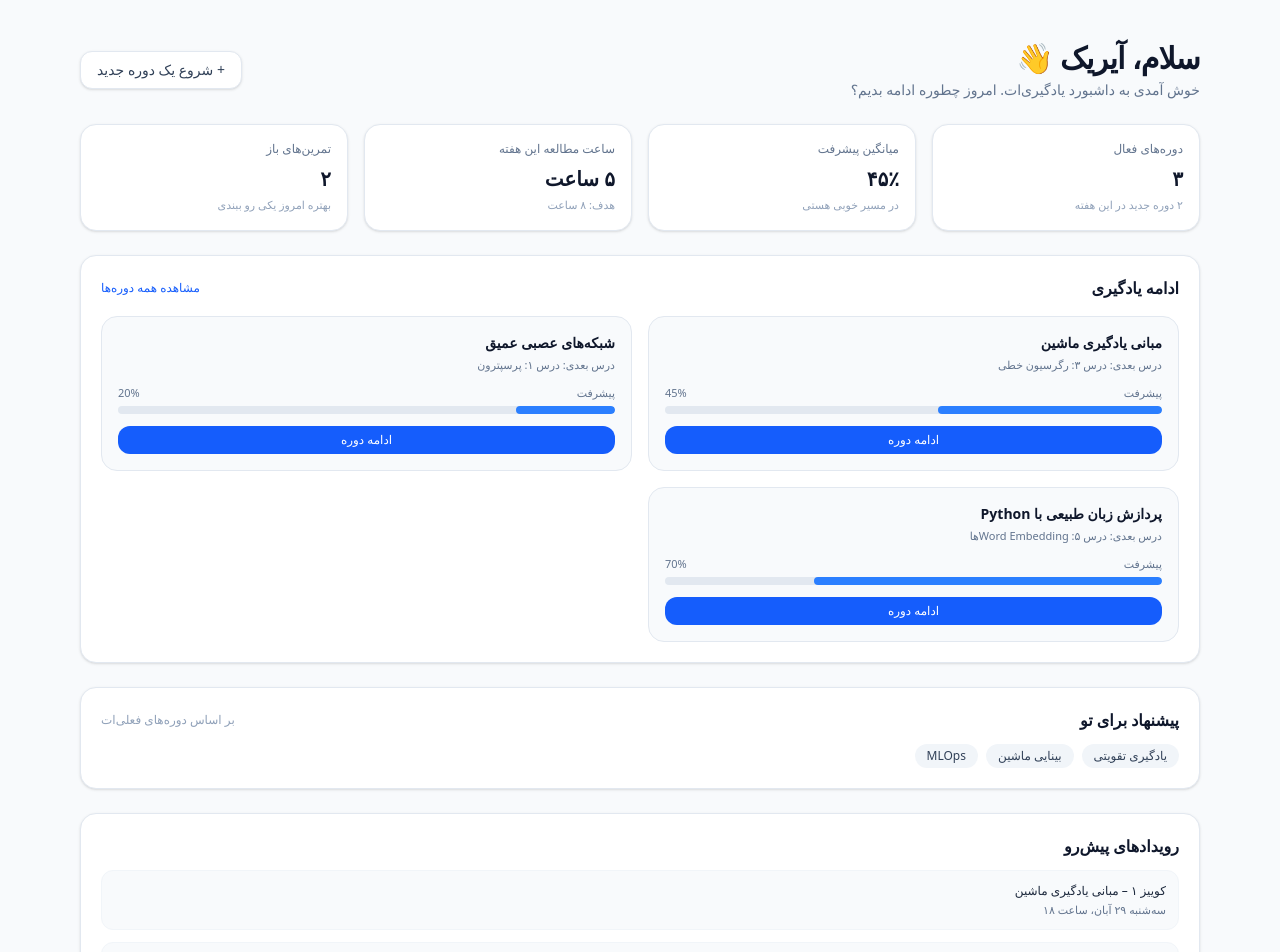
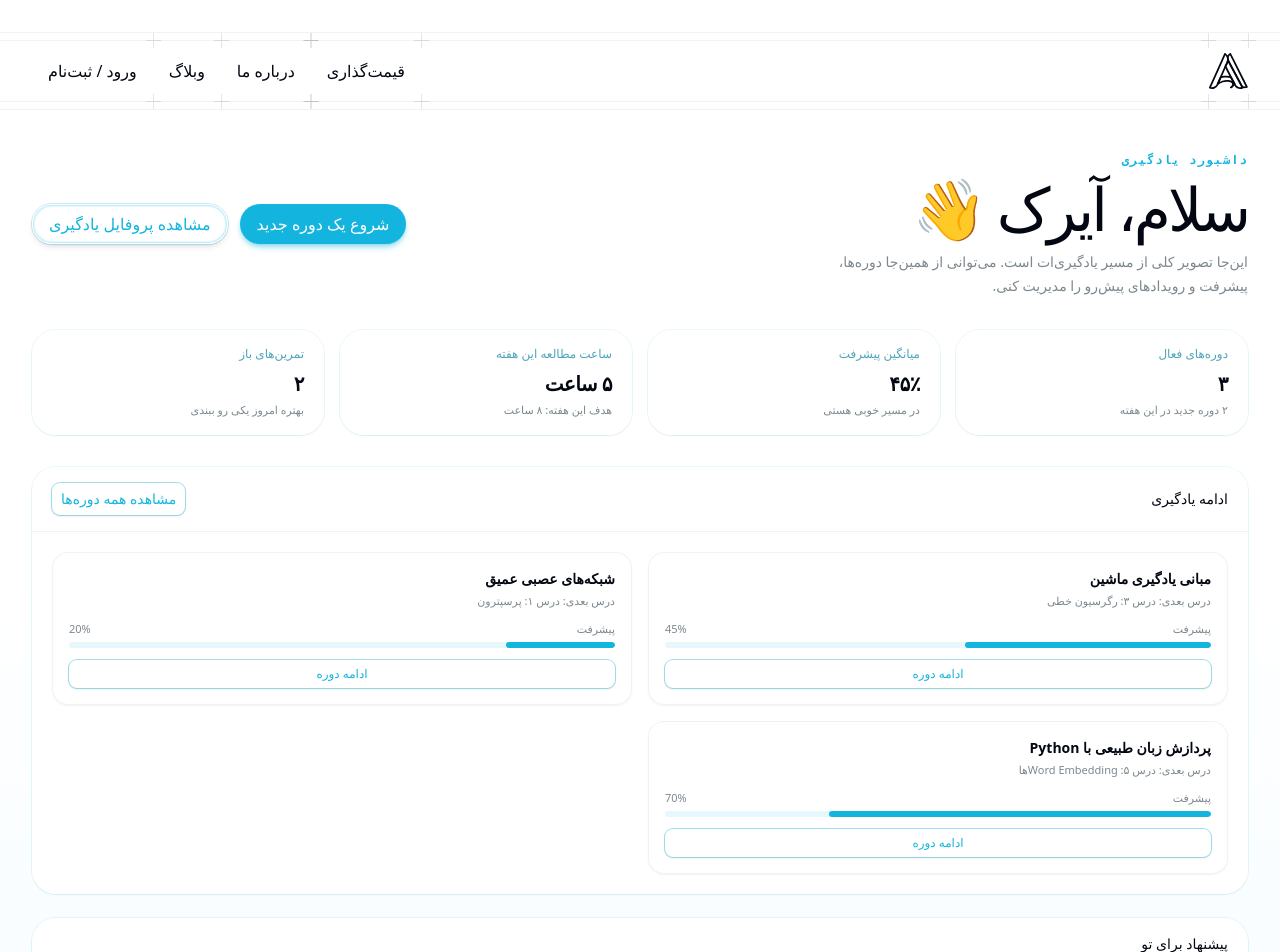
Before and after one commit to TheAyrik/ANLMS, a Next.js app in the folder frontend/: page /dashboard in a window 1280 px wide. Shown: the top 952 px of the page. Built offline with nearby package versions, Linux system fonts and the light colour scheme; a small style sheet from the web is missing.

Commit message:
Added dashboard page that matches the Tailwind+ design system.

```diff
--- a/frontend/src/app/dashboard/page.tsx
+++ b/frontend/src/app/dashboard/page.tsx
@@ -1,130 +1,159 @@
-// app/dashboard/page.tsx (یا pages/dashboard.tsx)
+// neo-lms/frontend/src/app/dashboard/page.tsx
 
-import React from "react";
+import React from 'react'
+
+import { Container } from '@/components/container'
+import { Navbar } from '@/components/navbar'
+import { Button } from '@/components/button'
+import { Heading, Subheading } from '@/components/text'
 
 const demoCourses = [
   {
     id: 1,
-    title: "مبانی یادگیری ماشین",
+    title: 'مبانی یادگیری ماشین',
     progress: 45,
-    nextLesson: "درس ۳: رگرسیون خطی",
+    nextLesson: 'درس ۳: رگرسیون خطی',
   },
   {
     id: 2,
-    title: "شبکه‌های عصبی عمیق",
+    title: 'شبکه‌های عصبی عمیق',
     progress: 20,
-    nextLesson: "درس ۱: پرسپترون",
+    nextLesson: 'درس ۱: پرسپترون',
   },
   {
     id: 3,
-    title: "پردازش زبان طبیعی با Python",
+    title: 'پردازش زبان طبیعی با Python',
     progress: 70,
-    nextLesson: "درس ۵: Word Embeddingها",
+    nextLesson: 'درس ۵: Word Embeddingها',
   },
-];
+]
 
 const upcomingItems = [
   {
     id: 1,
-    title: "کوییز ۱ – مبانی یادگیری ماشین",
-    date: "سه‌شنبه ۲۹ آبان، ساعت ۱۸",
+    title: 'کوییز ۱ – مبانی یادگیری ماشین',
+    date: 'سه‌شنبه ۲۹ آبان، ساعت ۱۸',
   },
   {
     id: 2,
-    title: "تحویل تمرین شبکه‌های عصبی",
-    date: "پنج‌شنبه ۱ آذر، ساعت ۲۳:۵۹",
+    title: 'تحویل تمرین شبکه‌های عصبی',
+    date: 'پنج‌شنبه ۱ آذر، ساعت ۲۳:۵۹',
   },
-];
+]
 
 export default function DashboardPage() {
   return (
-    <div className="min-h-screen bg-slate-50">
-      {/* Container اصلی */}
-      <div className="mx-auto max-w-6xl px-4 py-6 lg:py-10">
-        {/* هدر */}
-        <header className="mb-6 flex flex-col gap-3 sm:flex-row sm:items-center sm:justify-between">
+    <div className="min-h-screen bg-linear-to-b from-white from-40% to-pardis-primary-50">
+      {/* کل داشبورد داخل Container مثل صفحه اصلی */}
+      <Container className="pb-16">
+        {/* ناوبری اصلی مشترک با لندینگ */}
+        <Navbar />
+
+        {/* محتوای داشبورد */}
+        <main className="mt-10 space-y-8">
+          {/* هدر داشبورد */}
+          <header className="flex flex-col gap-4 sm:flex-row sm:items-center sm:justify-between">
             <div>
-            <h1 className="text-2xl font-semibold tracking-tight text-slate-900 sm:text-3xl">
-              سلام، آیریک 👋
-            </h1>
-            <p className="mt-1 text-sm text-slate-500">
-              خوش آمدی به داشبورد یادگیری‌ات. امروز چطوره ادامه بدیم؟
+              <Subheading as="p">داشبورد یادگیری</Subheading>
+              <Heading
+                as="h1"
+                className="mt-2 text-3xl sm:text-4xl"
+              >
+                سلام، آیرک 👋
+              </Heading>
+              <p className="mt-3 text-sm/6 text-pardis-gray max-w-md">
+                این‌جا تصویر کلی از مسیر یادگیری‌ات است. می‌توانی از همین‌جا
+                دوره‌ها، پیشرفت و رویدادهای پیش‌رو را مدیریت کنی.
               </p>
             </div>
-          <button className="inline-flex items-center justify-center rounded-xl border border-slate-200 bg-white px-4 py-2 text-sm font-medium text-slate-700 shadow-sm hover:bg-slate-50">
-            + شروع یک دوره جدید
-          </button>
+            <div className="flex flex-wrap gap-3">
+              <Button href="/courses">شروع یک دوره جدید</Button>
+              <Button variant="secondary" href="/profile">
+                مشاهده پروفایل یادگیری
+              </Button>
+            </div>
           </header>
 
-        {/* کارت‌های آماری */}
-        <section className="mb-6 grid gap-4 sm:grid-cols-2 lg:grid-cols-4">
-          <StatCard label="دوره‌های فعال" value="۳" helper="۲ دوره جدید در این هفته" />
-          <StatCard label="میانگین پیشرفت" value="۴۵٪" helper="در مسیر خوبی هستی" />
-          <StatCard label="ساعت مطالعه این هفته" value="۵ ساعت" helper="هدف: ۸ ساعت" />
-          <StatCard label="تمرین‌های باز" value="۲" helper="بهتره امروز یکی رو ببندی" />
+          {/* کارت‌های آماری بالا */}
+          <section className="grid gap-4 sm:grid-cols-2 lg:grid-cols-4">
+            <StatCard
+              label="دوره‌های فعال"
+              value="۳"
+              helper="۲ دوره جدید در این هفته"
+            />
+            <StatCard
+              label="میانگین پیشرفت"
+              value="۴۵٪"
+              helper="در مسیر خوبی هستی"
+            />
+            <StatCard
+              label="ساعت مطالعه این هفته"
+              value="۵ ساعت"
+              helper="هدف این هفته: ۸ ساعت"
+            />
+            <StatCard
+              label="تمرین‌های باز"
+              value="۲"
+              helper="بهتره امروز یکی رو ببندی"
+            />
           </section>
 
           <div className="grid gap-6 lg:grid-cols-[2fr,1fr]">
             {/* ستون اصلی */}
-          <main className="space-y-6">
+            <section className="space-y-6">
               {/* ادامه یادگیری */}
-            <section className="rounded-2xl border border-slate-200 bg-white p-4 shadow-sm sm:p-5">
-              <div className="mb-4 flex items-center justify-between">
-                <h2 className="text-base font-semibold text-slate-900">
+              <section className="rounded-3xl bg-white/90 ring-1 ring-pardis-primary/10 shadow-xs backdrop-blur">
+                <div className="flex items-center justify-between gap-3 border-b border-black/5 px-5 py-4">
+                  <h2 className="text-sm font-medium text-gray-950">
                     ادامه یادگیری
                   </h2>
-                <button className="text-xs font-medium text-blue-600 hover:text-blue-700">
+                  <Button variant="outline" href="/courses">
                     مشاهده همه دوره‌ها
-                </button>
+                  </Button>
                 </div>
-              <div className="grid gap-4 md:grid-cols-2">
+                <div className="grid gap-4 p-5 md:grid-cols-2">
                   {demoCourses.map((course) => (
                     <CourseCard key={course.id} course={course} />
                   ))}
                 </div>
               </section>
 
-            {/* پیشنهاد دوره‌ها – بعداً می‌تونی وصلش کنی به بک‌اند */}
-            <section className="rounded-2xl border border-slate-200 bg-white p-4 shadow-sm sm:p-5">
-              <div className="mb-3 flex items-center justify-between">
-                <h2 className="text-base font-semibold text-slate-900">
+              {/* پیشنهاد دوره‌ها */}
+              <section className="rounded-3xl bg-white/90 ring-1 ring-pardis-primary/10 shadow-xs backdrop-blur px-5 py-4">
+                <div className="mb-3 flex items-center justify-between gap-3">
+                  <div>
+                    <h2 className="text-sm font-medium text-gray-950">
                       پیشنهاد برای تو
                     </h2>
-                <span className="text-xs text-slate-400">
-                  بر اساس دوره‌های فعلی‌ات
-                </span>
+                    <p className="mt-1 text-xs text-pardis-gray">
+                      بر اساس دوره‌های فعلی‌ات و مسیر یادگیری تعریف‌شده.
+                    </p>
+                  </div>
                 </div>
                 <div className="flex flex-wrap gap-2 text-xs">
-                <span className="rounded-full bg-slate-100 px-3 py-1 text-slate-700">
-                  یادگیری تقویتی
-                </span>
-                <span className="rounded-full bg-slate-100 px-3 py-1 text-slate-700">
-                  بینایی ماشین
-                </span>
-                <span className="rounded-full bg-slate-100 px-3 py-1 text-slate-700">
-                  MLOps
-                </span>
+                  <Tag>یادگیری تقویتی</Tag>
+                  <Tag>بینایی ماشین</Tag>
+                  <Tag>MLOps</Tag>
+                  <Tag>تحلیل داده</Tag>
                 </div>
               </section>
-          </main>
+            </section>
 
             {/* ستون کناری */}
             <aside className="space-y-6">
               {/* رویدادهای پیش‌رو */}
-            <section className="rounded-2xl border border-slate-200 bg-white p-4 shadow-sm sm:p-5">
-              <h2 className="mb-3 text-base font-semibold text-slate-900">
+              <section className="rounded-3xl bg-white/90 ring-1 ring-pardis-primary/10 shadow-xs backdrop-blur px-5 py-4">
+                <h2 className="mb-3 text-sm font-medium text-gray-950">
                   رویدادهای پیش‌رو
                 </h2>
                 <div className="space-y-3">
                   {upcomingItems.map((item) => (
                     <div
                       key={item.id}
-                    className="rounded-xl border border-slate-100 bg-slate-50 p-3 text-xs"
+                      className="rounded-2xl border border-black/5 bg-white/80 px-3 py-2 text-xs text-gray-800"
                     >
-                    <div className="font-medium text-slate-800">
-                      {item.title}
-                    </div>
-                    <div className="mt-1 text-[11px] text-slate-500">
+                      <div className="font-medium">{item.title}</div>
+                      <div className="mt-1 text-[11px] text-pardis-gray">
                         {item.date}
                       </div>
                     </div>
@@ -132,12 +161,12 @@ export default function DashboardPage() {
                 </div>
               </section>
 
-            {/* آخرین فعالیت‌ها – فعلاً استاتیک */}
-            <section className="rounded-2xl border border-slate-200 bg-white p-4 shadow-sm sm:p-5">
-              <h2 className="mb-3 text-base font-semibold text-slate-900">
+              {/* آخرین فعالیت‌ها */}
+              <section className="rounded-3xl bg-white/90 ring-1 ring-pardis-primary/10 shadow-xs backdrop-blur px-5 py-4">
+                <h2 className="mb-3 text-sm font-medium text-gray-950">
                   آخرین فعالیت‌ها
                 </h2>
-              <ul className="space-y-2 text-xs text-slate-600">
+                <ul className="space-y-2 text-xs text-pardis-gray">
                   <li>✅ تکمیل درس ۲ از دوره مبانی یادگیری ماشین</li>
                   <li>📘 شروع دوره شبکه‌های عصبی عمیق</li>
                   <li>⏱ ۴۵ دقیقه مطالعه در روز گذشته</li>
@@ -145,62 +174,79 @@ export default function DashboardPage() {
               </section>
             </aside>
           </div>
+        </main>
+      </Container>
     </div>
-    </div>
-  );
+  )
 }
 
 type StatCardProps = {
-  label: string;
-  value: string;
-  helper?: string;
-};
+  label: string
+  value: string
+  helper?: string
+}
 
 function StatCard({ label, value, helper }: StatCardProps) {
   return (
-    <div className="rounded-2xl border border-slate-200 bg-white p-4 shadow-sm">
-      <div className="text-xs text-slate-500">{label}</div>
-      <div className="mt-2 text-xl font-semibold text-slate-900">{value}</div>
+    <div className="rounded-3xl bg-white/90 ring-1 ring-pardis-primary/10 shadow-xs backdrop-blur px-5 py-4">
+      <div className="text-xs font-medium text-pardis-secondary/80">{label}</div>
+      <div className="mt-2 text-xl font-semibold tracking-tight text-gray-950">
+        {value}
+      </div>
       {helper && (
-        <div className="mt-1 text-[11px] text-slate-400">{helper}</div>
+        <div className="mt-1 text-[11px] text-pardis-gray">{helper}</div>
       )}
     </div>
-  );
+  )
 }
 
 type Course = {
-  id: number;
-  title: string;
-  progress: number;
-  nextLesson: string;
-};
+  id: number
+  title: string
+  progress: number
+  nextLesson: string
+}
 
 function CourseCard({ course }: { course: Course }) {
   return (
-    <div className="flex flex-col justify-between rounded-2xl border border-slate-200 bg-slate-50 p-4">
+    <div className="flex flex-col justify-between rounded-2xl border border-black/5 bg-white/90 p-4 shadow-xs">
       <div>
-        <h3 className="text-sm font-semibold text-slate-900 line-clamp-2">
+        <h3 className="text-sm font-semibold text-gray-950 line-clamp-2">
           {course.title}
         </h3>
-        <p className="mt-1 text-[11px] text-slate-500">
+        <p className="mt-1 text-[11px] text-pardis-gray">
           درس بعدی: {course.nextLesson}
         </p>
       </div>
       <div className="mt-3">
-        <div className="mb-1 flex items-center justify-between text-[11px] text-slate-500">
+        <div className="mb-1 flex items-center justify-between text-[11px] text-pardis-gray">
           <span>پیشرفت</span>
           <span>{course.progress}%</span>
         </div>
-        <div className="h-2 overflow-hidden rounded-full bg-slate-200">
+        <div className="h-1.5 overflow-hidden rounded-full bg-pardis-primary/10">
           <div
-            className="h-full rounded-full bg-blue-500"
+            className="h-full rounded-full bg-pardis-primary"
             style={{ width: `${course.progress}%` }}
           />
         </div>
-        <button className="mt-3 w-full rounded-xl bg-blue-600 py-1.5 text-xs font-medium text-white hover:bg-blue-700">
+        <div className="mt-3 flex gap-2">
+          <Button
+            variant="outline"
+            className="w-full text-xs"
+            href={`/courses/${course.id}`}
+          >
             ادامه دوره
-        </button>
+          </Button>
         </div>
       </div>
-  );
+    </div>
+  )
 }
+
+function Tag({ children }: { children: React.ReactNode }) {
+  return (
+    <span className="rounded-full border border-pardis-primary/20 bg-white/70 px-3 py-1 text-[11px] font-medium text-gray-700">
+      {children}
+    </span>
+  )
+}
```
Lines whose indentation alone changed are shown as unchanged.
